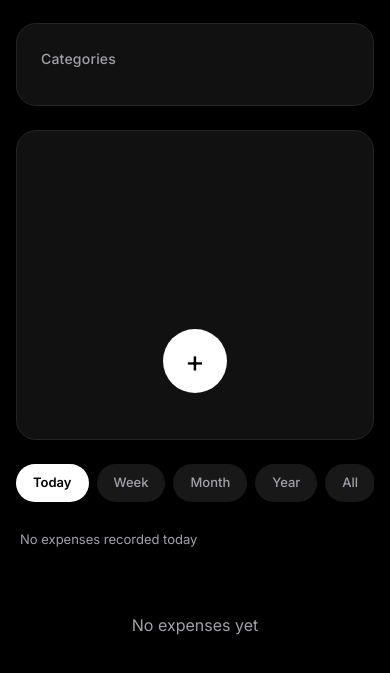
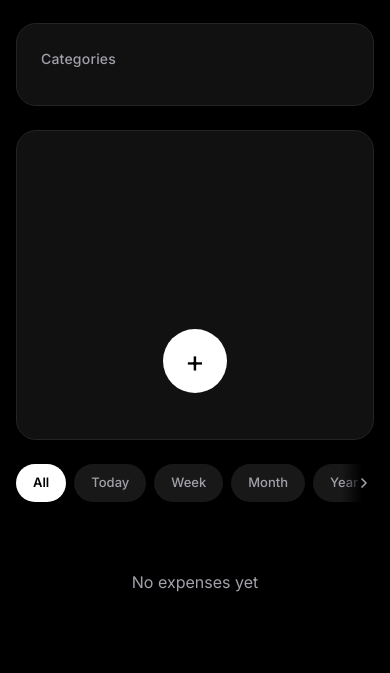
Before and after one commit to Aman-lab1/Pebble, a plain HTML site: page index.html in a window 390 px wide. Shown: the part 419-1092 px from the top of the page. Drawn offline with nearby package versions, Linux system fonts and the light colour scheme.

Commit message:
Release v1.0.2 - Fix monthly budget calculation and UX improvements

```diff
--- a/index.html
+++ b/index.html
@@ -84,14 +84,24 @@
     </section>
 
     <!-- ==================== HISTORY FILTERS ==================== -->
+    <div id="history-filters-wrapper" class="filters-wrapper">
       <nav id="history-filters" class="filters" aria-label="History Filters">
-      <button class="filter-btn filter-btn-active" data-filter="today" aria-label="Filter: Today" aria-current="true">Today</button>
+        <button class="filter-btn filter-btn-active" data-filter="all" aria-label="Filter: All" aria-current="true">All</button>
+        <button class="filter-btn" data-filter="today" aria-label="Filter: Today">Today</button>
         <button class="filter-btn" data-filter="week" aria-label="Filter: Week">Week</button>
         <button class="filter-btn" data-filter="month" aria-label="Filter: Month">Month</button>
         <button class="filter-btn" data-filter="year" aria-label="Filter: Year">Year</button>
-      <button class="filter-btn" data-filter="all" aria-label="Filter: All">All</button>
         <button class="filter-btn" data-filter="custom" aria-label="Filter: Custom date range">Custom</button>
       </nav>
+      <button
+        id="filters-scroll-hint"
+        class="filters-scroll-hint"
+        aria-label="Scroll to see more filters"
+        tabindex="-1"
+      >
+        <svg xmlns="http://www.w3.org/2000/svg" width="16" height="16" viewBox="0 0 24 24" fill="none" stroke="currentColor" stroke-width="2.5" stroke-linecap="round" stroke-linejoin="round" aria-hidden="true"><path d="m9 18 6-6-6-6"/></svg>
+      </button>
+    </div>
 
     <!-- ==================== FILTER SUBTITLE ==================== -->
     <p id="filter-description" class="filter-description" aria-live="polite" hidden></p>
@@ -393,7 +403,7 @@
           </button>
           <div id="about-pebble-panel" class="settings-section-panel">
             <div class="settings-section-panel-inner">
-              <p class="settings-section-description">Pebble is a minimal personal expense tracker built to make everyday money management simple, fast and distraction-free. Every feature is designed to stay out of your way so tracking expenses becomes a daily habit.</p>
+              <p class="settings-section-description">Pebble is a minimal, offline-first personal expense tracker built to make everyday money management simple, fast and distraction-free. Everything is stored securely on your own device, so your data stays private and the app continues to work even without an internet connection.</p>
             </div>
           </div>
         </section>
--- a/script.js
+++ b/script.js
@@ -202,6 +202,8 @@ document.addEventListener('DOMContentLoaded', () => {
   // markup; captured once since the set never changes at runtime.
   const filterButtons = document.querySelectorAll('#history-filters .filter-btn');
   const filterDescriptionEl = document.getElementById('filter-description');
+  const historyFiltersNav = document.getElementById('history-filters');
+  const filtersScrollHint = document.getElementById('filters-scroll-hint');
 
   // Custom date range sheet (PHASE 7.5 — integrating with existing
   // bottom sheet markup, same pattern as the budget sheet above)
@@ -251,9 +253,13 @@ document.addEventListener('DOMContentLoaded', () => {
   // The active time filter (PHASE 7). Never touches `expenses`
   // itself — it only decides what applyCurrentFilter() returns.
   // Intentionally in-memory only; not persisted (see PHASE 6 note
-  // in the LOCAL PERSISTENCE section). Defaults to 'today' (PHASE
-  // 7.6) so Pebble always opens showing today's spending.
-  let currentFilter = 'today';
+  // in the LOCAL PERSISTENCE section). Defaults to 'all' (v1.0.1)
+  // so Pebble always opens showing full history — a fresh "Today"
+  // view tends to look empty on a new day, whereas "All" shows
+  // history, categories, and charts right away. This has no effect
+  // on the budget numbers above, which are always month-scoped
+  // regardless of `currentFilter` (see calculateDashboardData()).
+  let currentFilter = 'all';
 
   // The selected Custom range (PHASE 7.5), only meaningful when
   // currentFilter === 'custom'. Holds real Date objects (local
@@ -746,11 +752,36 @@ document.addEventListener('DOMContentLoaded', () => {
      ================================================================ */
 
   /**
+   * Returns only the expenses that fall within the current calendar
+   * month (local time), regardless of `currentFilter`. This is the
+   * one place "this month" is defined for budget purposes — the
+   * history filters (Today/Week/Year/All/Custom) have their own,
+   * separate definition in getFilterStartDate() and must never be
+   * confused with this one.
+   * @param {Array} expenseList
+   * @returns {Array}
+   */
+  function getCurrentMonthExpenses(expenseList) {
+    const now = new Date();
+    const monthStart = new Date(now.getFullYear(), now.getMonth(), 1);
+    monthStart.setHours(0, 0, 0, 0);
+
+    return expenseList.filter((expense) => new Date(expense.createdAt) >= monthStart);
+  }
+
+  /**
    * Derives the full set of dashboard data from a list of expenses
    * and a budget. Accepts `expenses` as a parameter (rather than
    * closing over the outer array directly) so that a *filtered*
    * array can be passed in later without changing this function.
    *
+   * IMPORTANT: `expenseList` is filtered down to the current
+   * calendar month right here, before anything else is computed.
+   * History filters (Today/Week/Year/All/Custom) are purely visual
+   * — they decide what the expense list below shows — and must
+   * never change what the budget thinks has been spent. Callers
+   * always pass the full `expenses` array in; this is the one
+   * place "this month" is defined.
    * @param {Array<{id:string, amount:number, category:string}>} expenseList
    * @param {number} budgetAmount
    * @returns {{
@@ -762,8 +793,10 @@ document.addEventListener('DOMContentLoaded', () => {
    * }}
    */
   function calculateDashboardData(expenseList, budgetAmount) {
+    const monthExpenses = getCurrentMonthExpenses(expenseList);
+
     // ---- Total spent: always summed fresh, never incremented. ----
-    const totalSpent = expenseList.reduce((sum, expense) => sum + expense.amount, 0);
+    const totalSpent = monthExpenses.reduce((sum, expense) => sum + expense.amount, 0);
 
     // ---- Remaining budget: always (budget - totalSpent). ----
     const remainingBudget = budgetAmount - totalSpent;
@@ -775,7 +808,7 @@ document.addEventListener('DOMContentLoaded', () => {
 
     // ---- Category totals: single pass over the expense list. ----
     const categoryTotals = new Map();
-    expenseList.forEach((expense) => {
+    monthExpenses.forEach((expense) => {
       const current = categoryTotals.get(expense.category) || 0;
       categoryTotals.set(expense.category, current + expense.amount);
     });
@@ -972,13 +1005,15 @@ document.addEventListener('DOMContentLoaded', () => {
   }
 
   /**
-   * Single entry point for refreshing dashboard numbers. Recomputes
-   * from whichever expense list it's given (full or filtered) plus
-   * `budget`, and re-renders every dashboard piece. Defaults to the
-   * full `expenses` array so existing callers keep working
-   * unchanged. Any future feature that changes data (delete, edit,
-   * filter, budget update) should only touch state and then call
-   * this — nothing else.
+   * Single entry point for refreshing dashboard numbers. Always
+   * pass the full `expenses` array — calculateDashboardData() is
+   * responsible for narrowing that down to the current calendar
+   * month, so the budget numbers stay correct no matter what the
+   * history filter is currently set to. Defaults to the full
+   * `expenses` array so existing callers keep working unchanged.
+   * Any future feature that changes data (delete, edit, filter,
+   * budget update) should only touch state and then call this —
+   * nothing else.
    * @param {Array} [expenseList=expenses]
    */
   function updateDashboard(expenseList = expenses) {
@@ -1038,7 +1073,7 @@ document.addEventListener('DOMContentLoaded', () => {
 
     budget = newBudget;
     saveState();
-    updateDashboard(applyCurrentFilter(expenses));
+    updateDashboard(expenses);
     closeBudgetSheet();
   });
 
@@ -1315,15 +1350,16 @@ document.addEventListener('DOMContentLoaded', () => {
              ▼
        filteredExpenses
              │
-             ├── renderExpenses(filteredExpenses)
-             └── updateDashboard(filteredExpenses)
-
-     renderExpenses() and updateDashboard() (PHASE 3/4) don't know
-     or care whether the list they're given is filtered — that
-     decision lives entirely here, in one place. The Custom filter
-     (PHASE 7.5) is not a special case anywhere else in the app: it
-     just makes applyCurrentFilter() check an upper bound as well as
-     a lower one.
+             └── renderExpenses(filteredExpenses)
+
+     updateDashboard() (PHASE 3/4) always receives the full
+     `expenses` array, never filteredExpenses — the history filter
+     is purely visual and only ever decides what the expense list
+     below shows (PHASE 12 makes calculateDashboardData() the one
+     place "this month" is defined for budget purposes). The Custom
+     filter (PHASE 7.5) is not a special case anywhere else in the
+     app: it just makes applyCurrentFilter() check an upper bound as
+     well as a lower one.
      ================================================================ */
 
   /**
@@ -1510,7 +1546,7 @@ document.addEventListener('DOMContentLoaded', () => {
   function refreshUI() {
     const filteredExpenses = applyCurrentFilter(expenses);
     renderExpenses(filteredExpenses);
-    updateDashboard(filteredExpenses);
+    updateDashboard(expenses);
     renderFilterDescription(generateFilterDescription(filteredExpenses));
     updateExportButtonState();
   }
@@ -1679,6 +1715,40 @@ document.addEventListener('DOMContentLoaded', () => {
       setFilter(btn.dataset.filter);
     });
   });
+
+  /**
+   * Keeps the scroll-hint chevron in sync with the filter row's
+   * scroll position. Purely cosmetic — never touches `currentFilter`
+   * or any expense/budget state. Hides once the row is scrolled
+   * (almost) all the way to the end, since at that point Custom is
+   * already visible and the hint has nothing left to hint at.
+   */
+  function updateFiltersScrollHint() {
+    if (!historyFiltersNav || !filtersScrollHint) return;
+
+    const { scrollLeft, scrollWidth, clientWidth } = historyFiltersNav;
+    const remainingScroll = scrollWidth - clientWidth - scrollLeft;
+    const canScrollMore = remainingScroll > 8; // small buffer for rounding
+
+    filtersScrollHint.classList.toggle('is-visible', canScrollMore);
+    filtersScrollHint.classList.toggle('is-hidden', !canScrollMore);
+  }
+
+  if (historyFiltersNav && filtersScrollHint) {
+    historyFiltersNav.addEventListener('scroll', updateFiltersScrollHint, { passive: true });
+    window.addEventListener('resize', updateFiltersScrollHint);
+
+    filtersScrollHint.addEventListener('click', () => {
+      historyFiltersNav.scrollTo({
+        left: historyFiltersNav.scrollWidth,
+        behavior: 'smooth'
+      });
+    });
+
+    // Run once after layout settles so the hint's initial visibility
+    // reflects whether the row actually overflows.
+    requestAnimationFrame(updateFiltersScrollHint);
+  }
 
 
   /* ================================================================
--- a/style.css
+++ b/style.css
@@ -361,6 +361,11 @@ body::-webkit-scrollbar,
   line-height: 1;
 }
 
+/* -- Filter row wrapper (positions the scroll hint chevron) -- */
+.filters-wrapper {
+  position: relative;
+}
+
 /* -- Filter buttons (segmented chips) -- */
 .filters {
   display: flex;
@@ -372,6 +377,33 @@ body::-webkit-scrollbar,
 
 .filters::-webkit-scrollbar {
   display: none;
+}
+
+/* -- Scroll hint chevron: hints that "Custom" is off-screen -- */
+.filters-scroll-hint {
+  position: absolute;
+  top: 0;
+  right: 0;
+  bottom: var(--space-1);
+  width: 32px;
+  display: flex;
+  align-items: center;
+  justify-content: flex-end;
+  padding-right: 2px;
+  border: none;
+  background: linear-gradient(to right, transparent, var(--color-bg) 65%);
+  color: var(--color-text-secondary);
+  opacity: 1;
+  transition: opacity var(--transition-fast);
+  pointer-events: none;
+}
+
+.filters-scroll-hint.is-visible {
+  pointer-events: auto;
+}
+
+.filters-scroll-hint.is-hidden {
+  opacity: 0;
 }
 
 .filter-btn {
```
Lines whose indentation alone changed are shown as unchanged.
